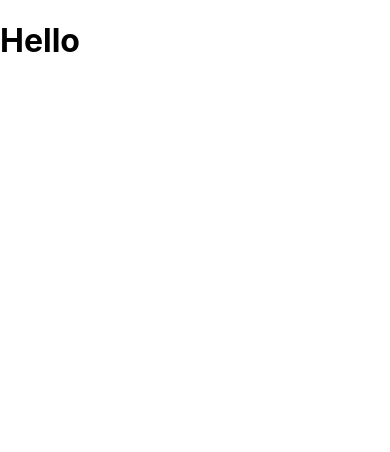
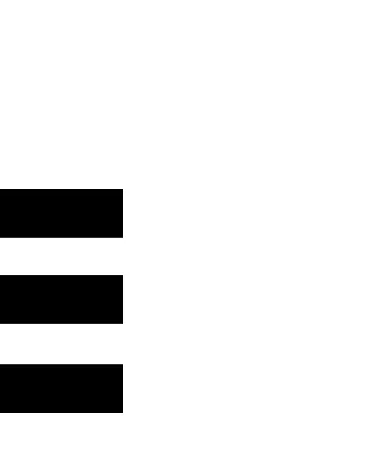
Before and after one commit to sayamgautam1/react-portfolio, a React (Create React App) app: page / in a window 390 px wide. Shown: the top 452 px of the page. Built offline with nearby package versions, Linux system fonts and the light colour scheme.

Commit message:
create header component, add hamburger icon to render for future

```diff
--- a/src/App.js
+++ b/src/App.js
@@ -1,7 +1,9 @@
+import Header from "./components/Header";
+
 function App() {
   return (
     <div className="App">
-      <h1>Hello</h1>
+      <Header />
     </div>
   );
 }
--- /dev/null
+++ b/src/components/Hamburger.js
@@ -0,0 +1,18 @@
+import React from "react";
+import styled from "styled-components";
+import hamburger from "../images/hamburger.png";
+
+const HamburgerImg = styled.img`
+  position: absolute;
+  right: 100px;
+  top: 100px;
+`;
+const Hamburger = () => {
+  return (
+    <div>
+      <HamburgerImg src={hamburger} />
+    </div>
+  );
+};
+
+export default Hamburger;
--- a/src/components/Header.js
+++ b/src/components/Header.js
@@ -0,0 +1,7 @@
+import React from "react";
+import Hamburger from "./Hamburger";
+const Header = () => {
+  return <Hamburger />;
+};
+
+export default Header;
```
Also changed, not shown: src/images/hamburger.png (added).
